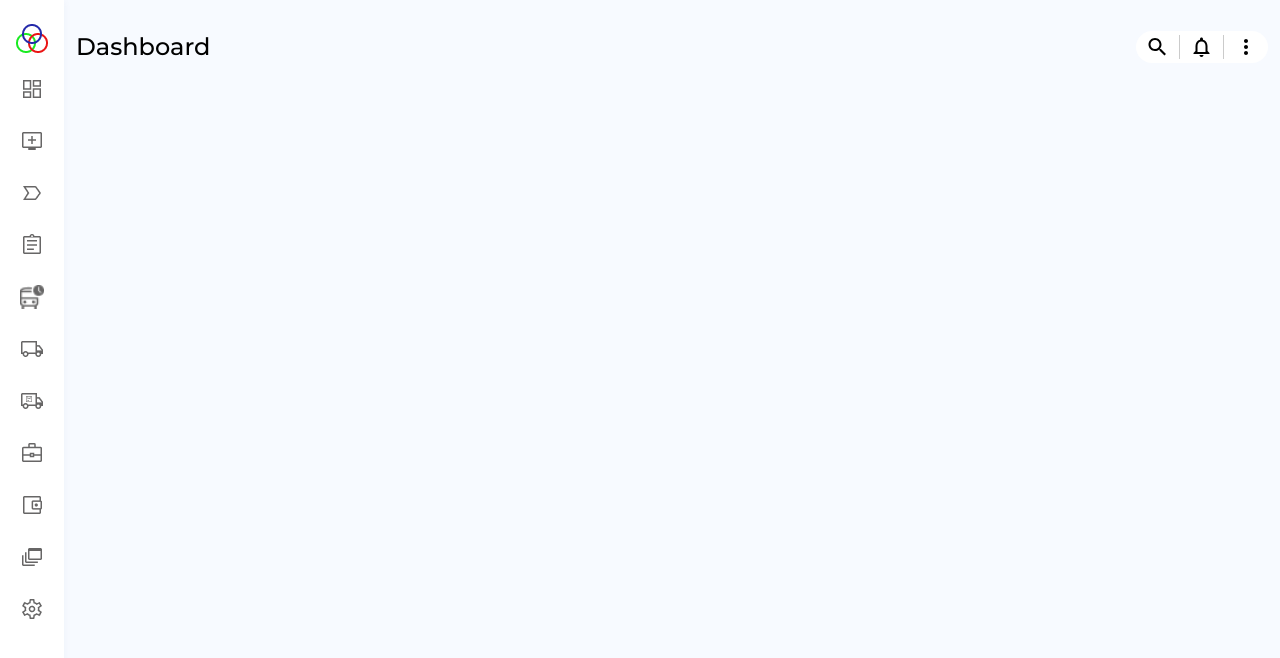
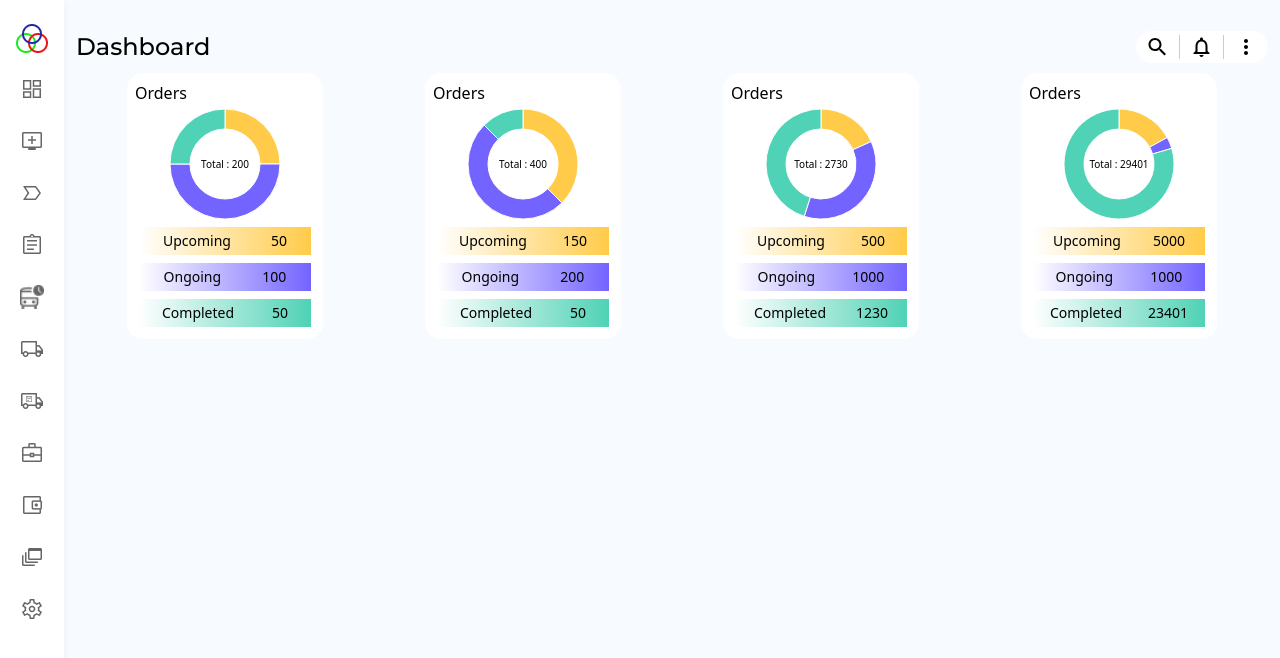
Before and after one commit to MiteshDarda/dashboard, a React (Vite) app: page / in a window 1280 px wide. Shown: the top 658 px of the page. Built offline with nearby package versions, Linux system fonts and the light colour scheme.

Commit message:
feat: complete stats

```diff
--- a/package.json
+++ b/package.json
@@ -19,6 +19,7 @@
     "@mui/material": "^5.15.19",
     "@mui/styled-engine": "^5.15.14",
     "@mui/styled-engine-sc": "^6.0.0-alpha.18",
+    "@mui/x-charts": "^7.6.1",
     "@reduxjs/toolkit": "^2.2.5",
     "react": "^18.2.0",
     "react-dom": "^18.2.0",
--- /dev/null
+++ b/src/components/dashboard/helper/priority_alerts/index.tsx
@@ -0,0 +1,5 @@
+function PriorityAlerts() {
+  return <></>;
+}
+
+export default PriorityAlerts;
--- /dev/null
+++ b/src/components/dashboard/helper/quick_actions/index.tsx
@@ -0,0 +1,5 @@
+function QuickActions() {
+  return <></>;
+}
+
+export default QuickActions;
--- /dev/null
+++ b/src/components/dashboard/helper/stats/helper/stats_card.tsx
@@ -0,0 +1,72 @@
+import { PieChart, useDrawingArea } from "@mui/x-charts";
+import { FC } from "react";
+import styled from "styled-components";
+
+const pieParams = { height: 110, margin: { right: 5 } };
+
+export type StatsCardData = { value: number; label: string; color: string }[];
+
+interface StatsCardProps {
+  datas: StatsCardData;
+}
+
+const StyledText = styled("text")(() => ({
+  textAnchor: "middle",
+  dominantBaseline: "central",
+  fontSize: 10,
+}));
+
+function PieCenterLabel({ children }: { children: React.ReactNode }) {
+  const { width, height, left, top } = useDrawingArea();
+  return (
+    <StyledText x={left + width / 2} y={top + height / 2}>
+      {children}
+    </StyledText>
+  );
+}
+
+const StatsCard: FC<StatsCardProps> = ({ datas }) => {
+  const total = datas.reduce((acc, data) => acc + data.value, 0);
+  return (
+    <div
+      className={
+        "bg-white w-[196px] h-[266px] m-2 flex-col flex justify-around items-center" +
+        "shadow-[0_2px_8px_)_rgba(26, 56, 117, 1] rounded-2xl p-2"
+      }
+    >
+      <h2>Orders</h2>
+      <PieChart
+        {...pieParams}
+        slotProps={{
+          legend: { hidden: true },
+        }}
+        series={[
+          {
+            data: [...datas],
+            innerRadius: 35,
+            outerRadius: 55,
+            startAngle: 0,
+            endAngle: 360,
+            highlightScope: { highlighted: "item", faded: "global" },
+          },
+        ]}
+        sx={{ position: "static" }}
+      >
+        <PieCenterLabel>Total : {total}</PieCenterLabel>
+      </PieChart>
+      {datas.map((data, ind) => {
+        return (
+          <div
+            key={ind}
+            className={`flex justify-around bg-gradient-to-r from-white m-1 to-[${data.color}] p-1 text-sm`}
+          >
+            <span>{data.label}</span>
+            <span>{data.value}</span>
+          </div>
+        );
+      })}
+    </div>
+  );
+};
+
+export default StatsCard;
--- /dev/null
+++ b/src/components/dashboard/helper/stats/index.tsx
@@ -0,0 +1,42 @@
+import StatsCard, { StatsCardData } from "./helper/stats_card";
+
+function Stats() {
+  const datas: StatsCardData[] = [
+    [
+      { value: 50, label: "Upcoming", color: "#FFCB49" },
+      { value: 100, label: "Ongoing", color: "#7464FF" },
+      { value: 50, label: "Completed", color: "#4FD2B5" },
+    ],
+    [
+      { value: 150, label: "Upcoming", color: "#FFCB49" },
+      { value: 200, label: "Ongoing", color: "#7464FF" },
+      { value: 50, label: "Completed", color: "#4FD2B5" },
+    ],
+    [
+      { value: 500, label: "Upcoming", color: "#FFCB49" },
+      { value: 1000, label: "Ongoing", color: "#7464FF" },
+      { value: 1230, label: "Completed", color: "#4FD2B5" },
+    ],
+    [
+      { value: 5000, label: "Upcoming", color: "#FFCB49" },
+      { value: 1000, label: "Ongoing", color: "#7464FF" },
+      { value: 23401, label: "Completed", color: "#4FD2B5" },
+    ],
+  ];
+  //   const data: StatsCardData = ;
+  return (
+    <div className="flex justify-around flex-wrap">
+      {datas.map((data, ind) => {
+        return (
+          <div key={ind}>
+            <StatsCard datas={data} />
+          </div>
+        );
+      })}
+      {/* To Pre Load Classes in tailwind */}
+      <div className="from-white m-1 to-[#FFCB49] from-white m-1 to-[#7464FF] from-white m-1 to-[#4FD2B5] hidden"></div>
+    </div>
+  );
+}
+
+export default Stats;
--- a/src/components/dashboard/index.tsx
+++ b/src/components/dashboard/index.tsx
@@ -1,9 +1,11 @@
 import Heading from "./helper/heading";
+import Stats from "./helper/stats";
 
 function Dashboard() {
   return (
     <div className=" w-full bg-[#F7FAFF] min-h-screen py-[29px] px-[12px]">
       <Heading />
+      <Stats />
     </div>
   );
 }
--- a/src/styles/output.css
+++ b/src/styles/output.css
@@ -554,6 +554,38 @@ video {
   --tw-contain-style:  ;
 }
 
+.static {
+  position: static;
+}
+
+.fixed {
+  position: fixed;
+}
+
+.absolute {
+  position: absolute;
+}
+
+.relative {
+  position: relative;
+}
+
+.top-3 {
+  top: 0.75rem;
+}
+
+.left-10 {
+  left: 2.5rem;
+}
+
+.m-1 {
+  margin: 0.25rem;
+}
+
+.m-2 {
+  margin: 0.5rem;
+}
+
 .mb-2 {
   margin-bottom: 0.5rem;
 }
@@ -562,28 +594,56 @@ video {
   display: flex;
 }
 
-.h-auto {
-  height: auto;
+.contents {
+  display: contents;
+}
+
+.hidden {
+  display: none;
+}
+
+.h-\[24px\] {
+  height: 24px;
+}
+
+.h-\[266px\] {
+  height: 266px;
 }
 
 .h-\[32px\] {
   height: 32px;
 }
 
+.h-auto {
+  height: auto;
+}
+
 .min-h-screen {
   min-height: 100vh;
+}
+
+.w-\[132px\] {
+  width: 132px;
+}
+
+.w-\[196px\] {
+  width: 196px;
 }
 
 .w-full {
   width: 100%;
 }
 
-.w-\[132px\] {
-  width: 132px;
+.grow {
+  flex-grow: 1;
 }
 
-.grow {
-  flex-grow: 1;
+.flex-col {
+  flex-direction: column;
+}
+
+.flex-wrap {
+  flex-wrap: wrap;
 }
 
 .items-center {
@@ -598,20 +658,20 @@ video {
   justify-content: space-between;
 }
 
+.justify-around {
+  justify-content: space-around;
+}
+
+.rounded-2xl {
+  border-radius: 1rem;
+}
+
 .rounded-full {
   border-radius: 9999px;
 }
 
 .border {
   border-width: 1px;
-}
-
-.border-l-2 {
-  border-left-width: 2px;
-}
-
-.border-r-2 {
-  border-right-width: 2px;
 }
 
 .border-r-\[1px\] {
@@ -623,14 +683,67 @@ video {
   border-color: rgb(203 203 203 / var(--tw-border-opacity));
 }
 
+.bg-\[\#4FD2B5\] {
+  --tw-bg-opacity: 1;
+  background-color: rgb(79 210 181 / var(--tw-bg-opacity));
+}
+
+.bg-\[\#7464FF\] {
+  --tw-bg-opacity: 1;
+  background-color: rgb(116 100 255 / var(--tw-bg-opacity));
+}
+
 .bg-\[\#F7FAFF\] {
   --tw-bg-opacity: 1;
   background-color: rgb(247 250 255 / var(--tw-bg-opacity));
 }
 
+.bg-\[\#FFCB49\] {
+  --tw-bg-opacity: 1;
+  background-color: rgb(255 203 73 / var(--tw-bg-opacity));
+}
+
 .bg-white {
   --tw-bg-opacity: 1;
   background-color: rgb(255 255 255 / var(--tw-bg-opacity));
+}
+
+.bg-gradient-to-r {
+  background-image: linear-gradient(to right, var(--tw-gradient-stops));
+}
+
+.from-white {
+  --tw-gradient-from: #fff var(--tw-gradient-from-position);
+  --tw-gradient-to: rgb(255 255 255 / 0) var(--tw-gradient-to-position);
+  --tw-gradient-stops: var(--tw-gradient-from), var(--tw-gradient-to);
+}
+
+.to-\[\$\{data\.color\}\] {
+  --tw-gradient-to: ${data.color} var(--tw-gradient-to-position);
+}
+
+.to-\[blue\] {
+  --tw-gradient-to: blue var(--tw-gradient-to-position);
+}
+
+.to-\[\#FFCB49\] {
+  --tw-gradient-to: #FFCB49 var(--tw-gradient-to-position);
+}
+
+.to-\[\#7464FF\] {
+  --tw-gradient-to: #7464FF var(--tw-gradient-to-position);
+}
+
+.to-\[\#4FD2B5\] {
+  --tw-gradient-to: #4FD2B5 var(--tw-gradient-to-position);
+}
+
+.p-1 {
+  padding: 0.25rem;
+}
+
+.p-2 {
+  padding: 0.5rem;
 }
 
 .p-\[12px\] {
@@ -651,6 +764,11 @@ video {
   font-size: 24px;
 }
 
+.text-sm {
+  font-size: 0.875rem;
+  line-height: 1.25rem;
+}
+
 .text-black {
   --tw-text-opacity: 1;
   color: rgb(0 0 0 / var(--tw-text-opacity));
```
Also changed, not shown: 1 other file (tests, documents, lock files or other folders).
